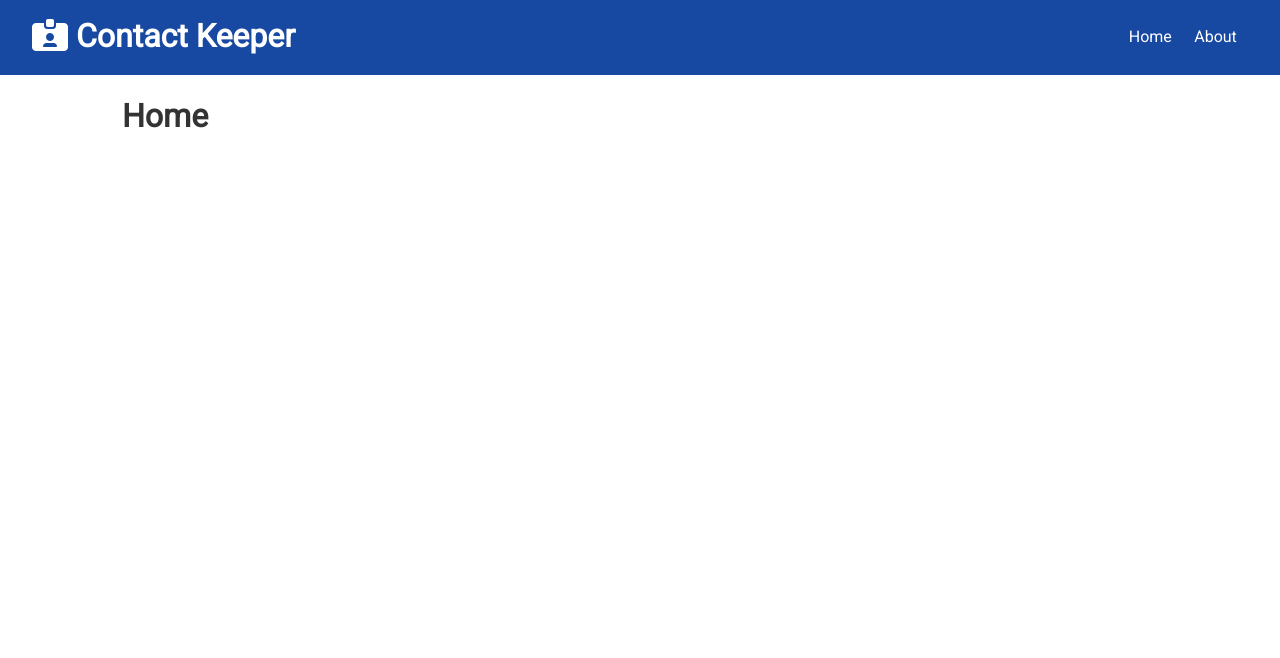
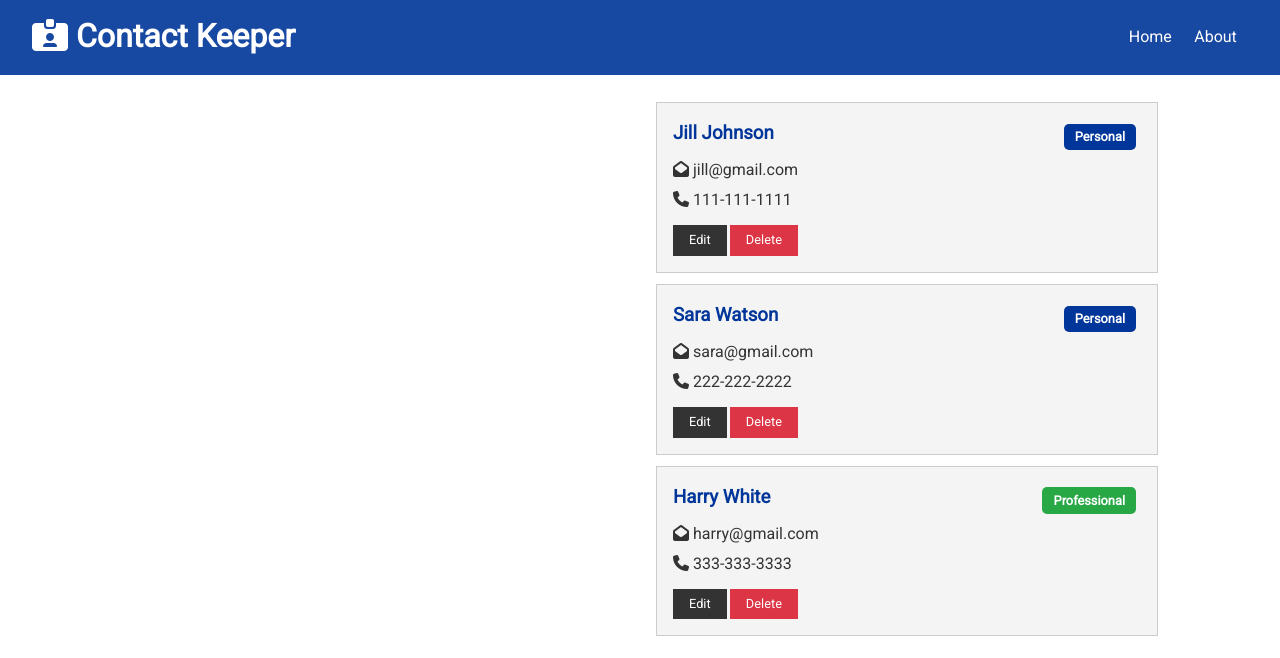
Before and after one commit to sduong3/Contact-Keeper, a React (Create React App) app in the folder client/: page / in a window 1280 px wide. Shown: the top 658 px of the page. Built offline with nearby package versions, Linux system fonts and the light colour scheme.

Commit message:
Created Contact Context for easier global state access. Created Contacts & ContactItem Components. Currently displaying hardcoded data to front end.

```diff
--- a/client/src/App.js
+++ b/client/src/App.js
@@ -3,10 +3,13 @@ import { BrowserRouter as Router, Route, Switch } from "react-router-dom";
 import Navbar from "./components/layout/Navbar";
 import Home from "./components/pages/Home";
 import About from "./components/pages/About";
+
+import ContactState from "./context/contact/ContactState";
 import "./App.css";
 
 const App = () => {
   return (
+    <ContactState>
       <Router>
         <Fragment>
           <Navbar />
@@ -18,6 +21,7 @@ const App = () => {
           </div>
         </Fragment>
       </Router>
+    </ContactState>
   );
 };
 
--- /dev/null
+++ b/client/src/components/contacts/ContactItem.js
@@ -0,0 +1,43 @@
+import React from "react";
+import PropTypes from "prop-types";
+
+const ContactItem = ({ contact }) => {
+  const { id, name, email, phone, type } = contact;
+
+  return (
+    <div className='card bg-light'>
+      <h3 className='text-primary text-left'>
+        {name}{" "}
+        <span
+          style={{ float: "right" }}
+          className={
+            "badge " +
+            (type === "professional" ? "badge-success" : "badge-primary")
+          }
+        >
+          {type.charAt(0).toUpperCase() + type.slice(1)}
+        </span>
+      </h3>
+      <ul className='list'>
+        {email && (
+          <li>
+            <i className='fas fa-envelope-open'></i> {email}
+          </li>
+        )}
+        {phone && (
+          <li>
+            <i className='fas fa-phone'></i> {phone}
+          </li>
+        )}
+      </ul>
+      <button className='btn btn-dark btn-sm'>Edit</button>
+      <button className='btn btn-danger btn-sm'>Delete</button>
+    </div>
+  );
+};
+
+ContactItem.propTypes = {
+  contact: PropTypes.object.isRequired,
+};
+
+export default ContactItem;
--- /dev/null
+++ b/client/src/components/contacts/Contacts.js
@@ -0,0 +1,19 @@
+import React, { Fragment, useContext } from "react";
+import ContactItem from "./ContactItem";
+import ContactContext from "../../context/contact/contactContext";
+
+const Contacts = () => {
+  const contactContext = useContext(ContactContext);
+
+  const { contacts } = contactContext;
+
+  return (
+    <Fragment>
+      {contacts.map((contact) => (
+        <ContactItem key={contact.id} contact={contact} />
+      ))}
+    </Fragment>
+  );
+};
+
+export default Contacts;
--- a/client/src/components/pages/Home.js
+++ b/client/src/components/pages/Home.js
@@ -1,9 +1,13 @@
 import React from "react";
+import Contacts from "../contacts/Contacts";
 
 const Home = () => {
   return (
-    <div>
-      <h1>Home</h1>
+    <div className='grid-2'>
+      <div>{/* Contact Form */}</div>
+      <div>
+        <Contacts />
+      </div>
     </div>
   );
 };
--- /dev/null
+++ b/client/src/context/contact/ContactState.js
@@ -0,0 +1,69 @@
+import React, { useReducer } from "react";
+import uuid from "uuid";
+import ContactContext from "./contactContext";
+import contactReducer from "./contactReducer";
+import {
+  ADD_CONTACT,
+  DELETE_CONTACT,
+  SET_CURRENT,
+  CLEAR_CURRENT,
+  UPDATE_CONTACT,
+  FILTER_CONTACTS,
+  CLEAR_FILTER,
+} from "../types";
+
+const ContactState = (props) => {
+  const initialState = {
+    contacts: [
+      {
+        id: 1,
+        name: "Jill Johnson",
+        email: "jill@gmail.com",
+        phone: "111-111-1111",
+        type: "personal",
+      },
+      {
+        id: 2,
+        name: "Sara Watson",
+        email: "sara@gmail.com",
+        phone: "222-222-2222",
+        type: "personal",
+      },
+      {
+        id: 3,
+        name: "Harry White",
+        email: "harry@gmail.com",
+        phone: "333-333-3333",
+        type: "professional",
+      },
+    ],
+  };
+
+  const [state, dispatch] = useReducer(contactReducer, initialState);
+
+  // Add Contact
+
+  // Delete Contact
+
+  // Set Current Contact
+
+  // Clear Current Contact
+
+  // Update Contact
+
+  // Filter Contacts
+
+  // Clear Contact
+
+  return (
+    <ContactContext.Provider
+      value={{
+        contacts: state.contacts,
+      }}
+    >
+      {props.children}
+    </ContactContext.Provider>
+  );
+};
+
+export default ContactState;
--- /dev/null
+++ b/client/src/context/contact/contactContext.js
@@ -0,0 +1,5 @@
+import { createContext } from "react";
+
+const contactContext = createContext();
+
+export default contactContext;
--- /dev/null
+++ b/client/src/context/types.js
@@ -0,0 +1,9 @@
+export const ADD_CONTACT = "ADD_CONTACT";
+export const DELETE_CONTACT = "DELETE_CONTACT";
+export const SET_CURRENT = "SET_CURRENT";
+export const CLEAR_CURRENT = "CLEAR_CURRENT";
+export const UPDATE_CONTACT = "UPDATE_CONTACT";
+export const FILTER_CONTACTS = "FILTER_CONTACTS";
+export const CLEAR_FILTER = "CLEAR_FILTER";
+export const SET_ALERT = "SET_ALERT";
+export const REMOVE_ALERT = "REMOVE_ALERT";
```
Also changed, not shown: client/src/context/contact/contactReducer.js (added), 1 other file (tests, documents, lock files or other folders). Lines whose indentation alone changed are shown as unchanged.
